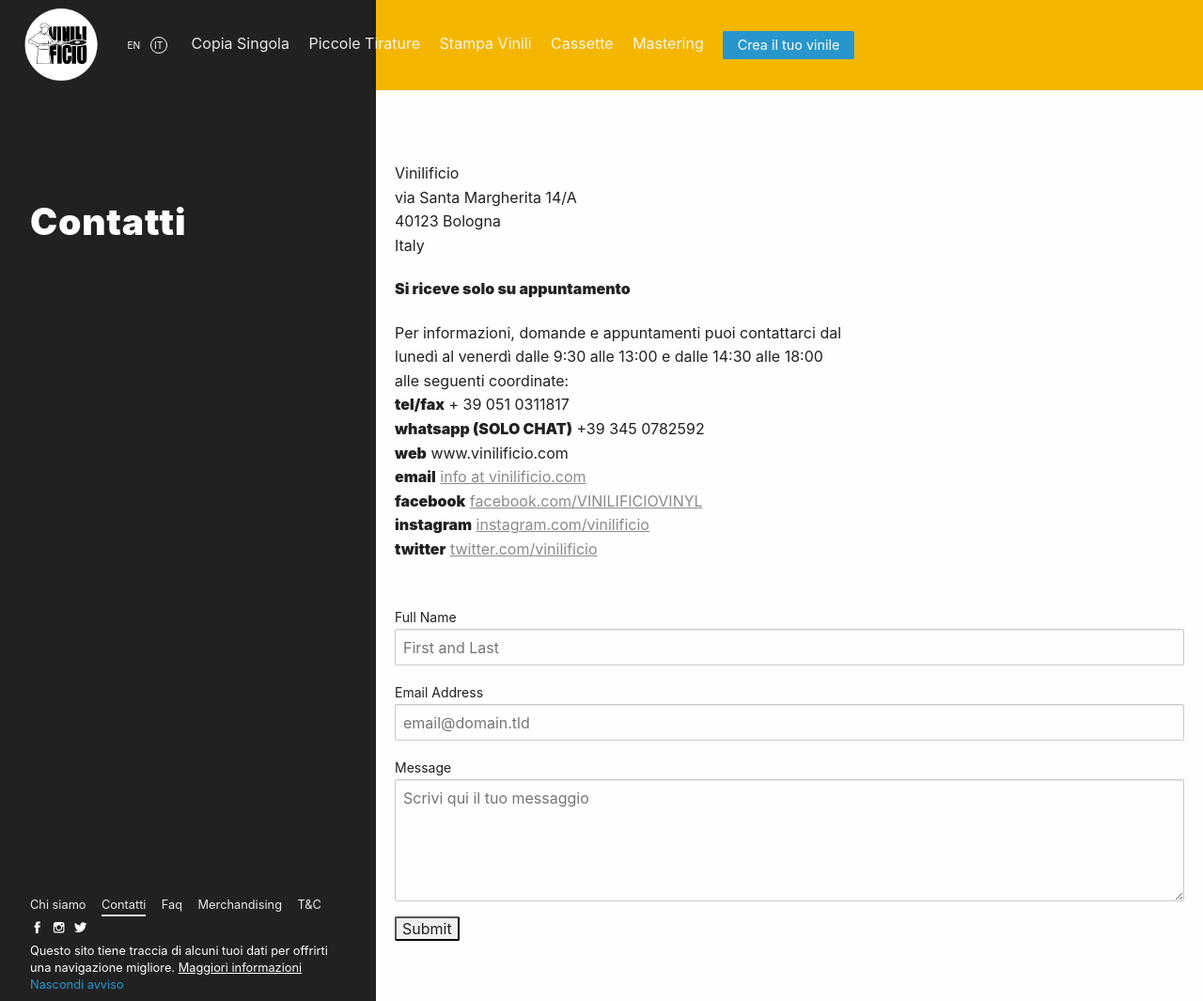
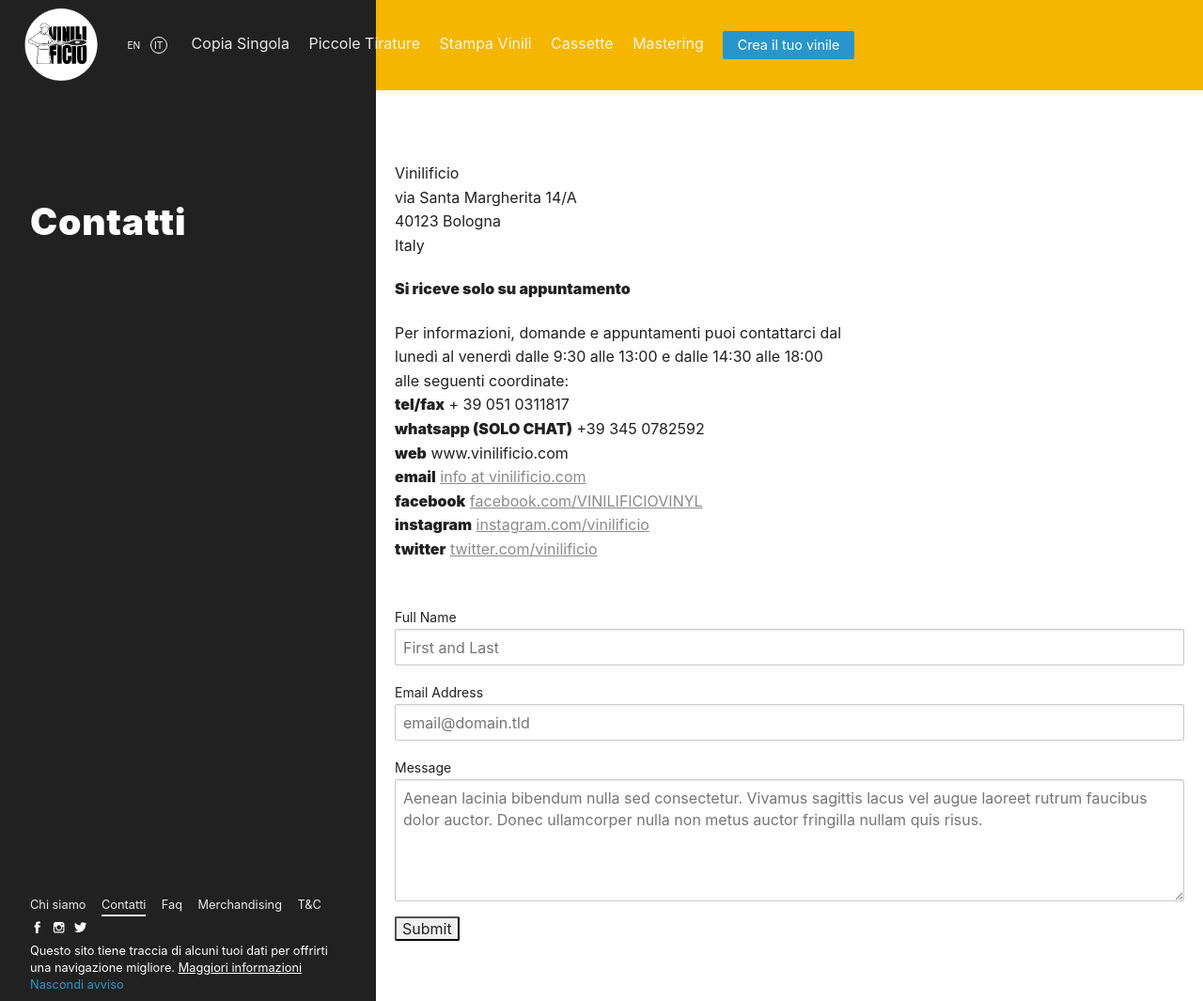
Before and after one commit to Vinilificio/vinilificio.com, a Jekyll site: the page built from _pages/contatti.md, in a window 1280 px wide and 1065 px high. Shown: the whole window at 94% size. Built offline with Jekyll 4.4.1, drawn with Linux system fonts in a browser that asks for light colours; nearby versions of some CDN libraries; comment, search, counter and statistics services are not loaded.

Commit message:
contact form update test

```diff
--- a/_pages/contatti.md
+++ b/_pages/contatti.md
@@ -30,7 +30,7 @@
     <label for="email-address">Email Address</label>
     <input type="email" name="_replyto" id="email-address" placeholder="email@domain.tld" required="">
     <label for="message">Message</label>
-    <textarea rows="5" name="message" id="message" placeholder="Scrivi qui il tuo messaggio" required=""></textarea>
+    <textarea rows="5" name="message" id="message" placeholder="Aenean lacinia bibendum nulla sed consectetur. Vivamus sagittis lacus vel augue laoreet rutrum faucibus dolor auctor. Donec ullamcorper nulla non metus auctor fringilla nullam quis risus." required=""></textarea>
     <input type="hidden" name="_subject" id="email-subject" value="Contact Form Submission">
   </fieldset>
   <input type="submit" value="Submit">
```
